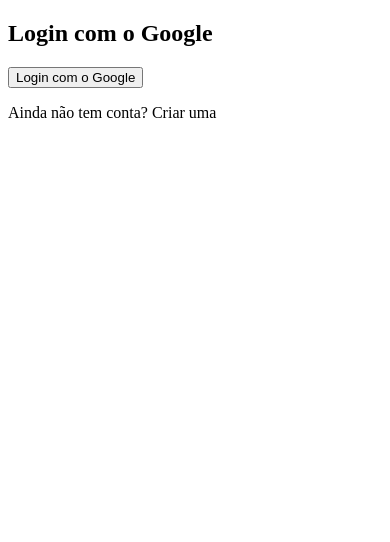
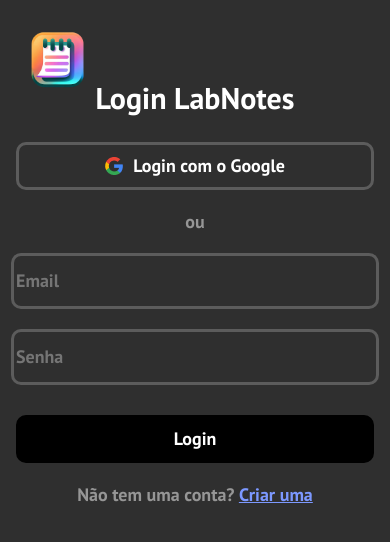
Before and after one commit to Diulianne/SAP010-notes, a React (Vite) app: page /login in a window 390 px wide. Shown: the top 542 px of the page. Built offline with nearby package versions, Linux system fonts and the light colour scheme.

Commit message:
fiz o css da pag de login, falta apenas fazer a responsividade

```diff
--- a/src/pages/login/login.css
+++ b/src/pages/login/login.css
@@ -0,0 +1,102 @@
+@import url('https://fonts.googleapis.com/css2?family=PT+Sans:wght@700&display=swap');
+
+
+body,
+.title,
+.google-button,
+input,
+.login-button,
+.create-account {
+    font-family: 'PT Sans', sans-serif;
+}
+
+body {
+    margin: 0;
+    padding: 0;
+    box-sizing: border-box;
+    background-color: #2F2F2F;
+}
+
+.login-container {
+    text-align: center;
+    margin-top: 20%;
+}
+
+.logo {
+    width: 85px;
+    height: 81px;
+    margin-top: 20px;
+    margin-left: 15px;
+    position: absolute;
+    top: 0;
+    left: 0;
+}
+
+.title {
+    font-weight: 700;
+    font-size: 30px;
+    color: #FFFFFF;
+    display: flex;
+    align-items: center;
+    justify-content: center;
+}
+
+.google-button, .login-button, input {
+    display: flex;
+    width: 358px;
+    height: 48px;
+    align-items: center;
+    justify-content: center;
+    margin: 20px auto;
+    border-radius: 10px;
+    font-size: 18px;
+    cursor: pointer;
+    border-width: 3px;
+    border-style: solid;
+}
+.google-button {
+    border-color: #5C5C5C;
+    background-color: #2F2F2F;
+    color: #FFFFFF;
+}
+
+.google-logo {
+    width: 18px;
+    height: 18px;
+    margin-right: 10px;
+}
+
+.or-text {
+    color: #969696;
+    font-size: 18px;
+}
+
+input {
+    background-color: #2F2F2F;
+    color: #ffffff;
+    border-color: #5C5C5C;
+    outline: none;
+}
+
+input:focus {
+    border-color: #0059b8;
+    box-shadow: 1px 1px 1px 1px #002b598f;
+}
+
+.login-button {
+    background-color: #000000;
+    color: #ffffff;
+    border-color: #000000;
+    margin-top: 30px;
+}
+
+.create-account {
+    font-size: 18px;
+    color: #969696;
+}
+
+span {
+    color: #7C98FF;
+    cursor: pointer;
+    text-decoration: underline;
+}
--- a/src/pages/login/login.jsx
+++ b/src/pages/login/login.jsx
@@ -1,6 +1,7 @@
 import { signInWithPopup, GoogleAuthProvider } from 'firebase/auth';
 import { auth } from "../firebaseConfig";
 import { useNavigate } from 'react-router-dom';
+import "../login/login.css"
 
 const LoginWithGoogle = () => {
   const navigate = useNavigate();
@@ -25,10 +26,24 @@ const LoginWithGoogle = () => {
   };
 
   return (
-    <div>
-      <h2>Login com o Google</h2>
-      <button onClick={handleSignInWithGoogle}>Login com o Google</button>
-      <p onClick={() => navigate('/cadastro')}>Ainda não tem conta? Criar uma</p>
+    <div className="login-container">
+      <img className="logo" src="logo.png" alt="Logo" />
+      <h2 className="title">Login LabNotes</h2>
+      <button className="google-button" onClick={handleSignInWithGoogle}>
+        <img className="google-logo" src="Google.png" alt="Google Logo" />
+        Login com o Google
+      </button>
+      <p className="or-text">ou</p>
+      <div className="input-container">
+        <input type="email" placeholder="Email" />
+      </div>
+      <div className="input-container">
+        <input type="password" placeholder="Senha" />
+      </div>
+      <button className="login-button">Login</button>
+      <p className="create-account">
+        Não tem uma conta? <span onClick={() => navigate('/cadastro')}>Criar uma</span>
+      </p>
     </div>
   );
 };
```
Also changed, not shown: public/Google.png (added), public/logo.png (added).
